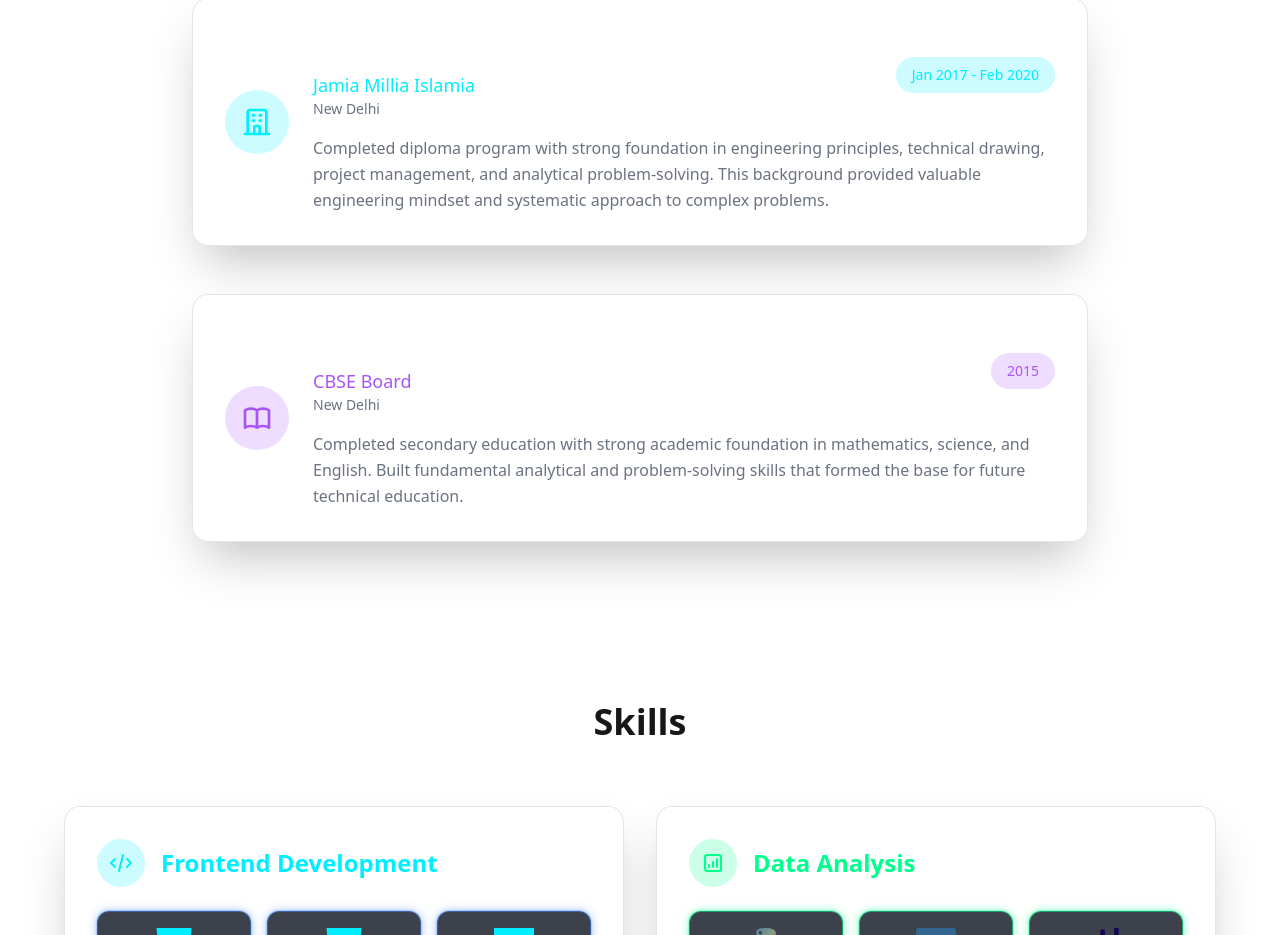
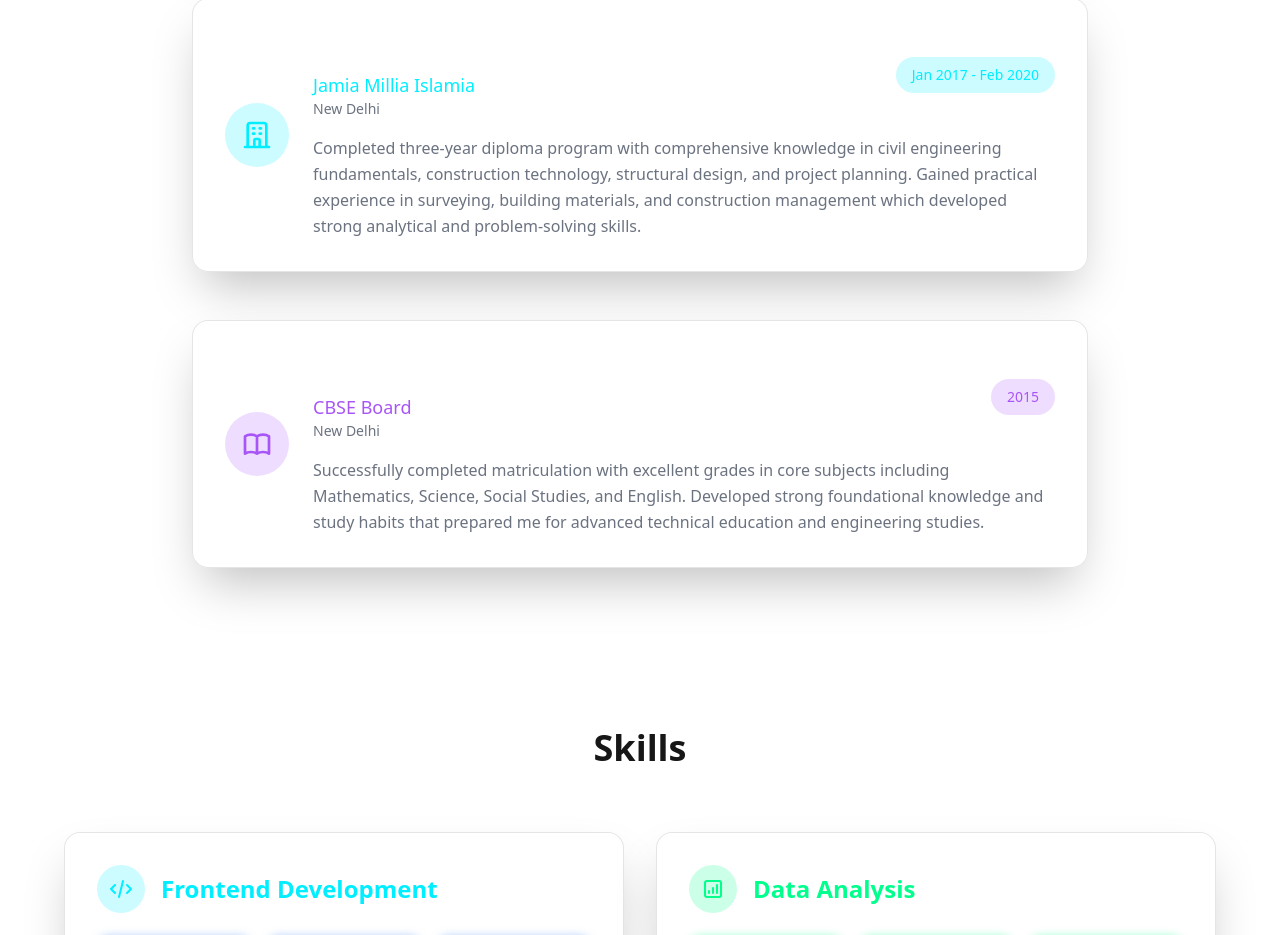
Before and after one commit to alexwaaaaaaa/mehreen-portfolio, a Next.js app: page / in a window 1280 px wide. Shown: the part 2050-2985 px from the top of the page. Built offline with nearby package versions, Linux system fonts and the light colour scheme.

Commit message:
Update education section descriptions

```diff
--- a/app/page.tsx
+++ b/app/page.tsx
@@ -406,7 +406,7 @@ export default function Home() {
                       </div>
                     </div>
                     <p className="text-[var(--text-muted)] leading-relaxed">
-                      Completed diploma program with strong foundation in engineering principles, technical drawing, project management, and analytical problem-solving. This background provided valuable engineering mindset and systematic approach to complex problems.
+                      Completed three-year diploma program with comprehensive knowledge in civil engineering fundamentals, construction technology, structural design, and project planning. Gained practical experience in surveying, building materials, and construction management which developed strong analytical and problem-solving skills.
                     </p>
                   </div>
                 </div>
@@ -443,7 +443,7 @@ export default function Home() {
                       </div>
                     </div>
                     <p className="text-[var(--text-muted)] leading-relaxed">
-                      Completed secondary education with strong academic foundation in mathematics, science, and English. Built fundamental analytical and problem-solving skills that formed the base for future technical education.
+                      Successfully completed matriculation with excellent grades in core subjects including Mathematics, Science, Social Studies, and English. Developed strong foundational knowledge and study habits that prepared me for advanced technical education and engineering studies.
                     </p>
                   </div>
                 </div>
```
Also changed, not shown: vercel.json (added).
